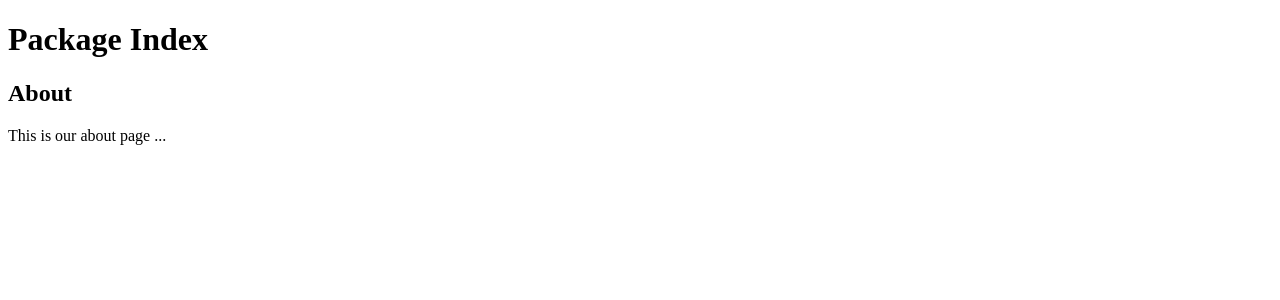
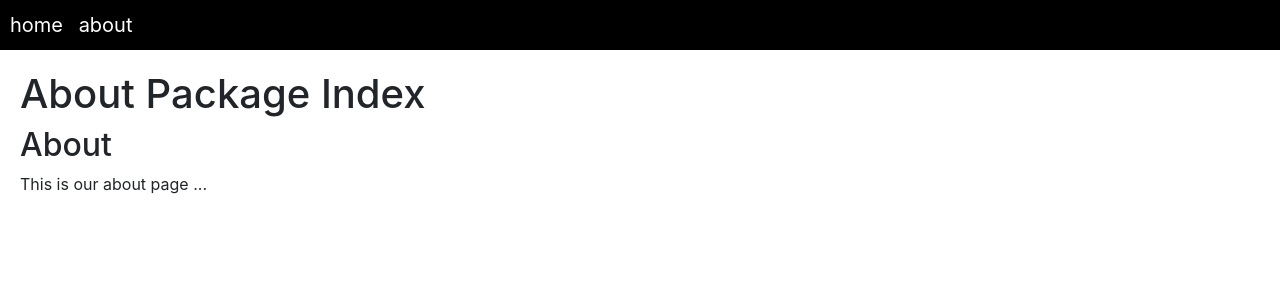
Before and after one commit to CoffeyBlog/pipy, a Flask app: page /about in a window 1280 px wide. Shown: the top 300 px of the page. Run offline with Flask 2, Linux system fonts and the light colour scheme; some libraries are stand-ins or nearby versions.

Commit message:
added _layouts

```diff
--- /dev/null
+++ b/templates/_layout.html
@@ -0,0 +1,34 @@
+<!DOCTYPE html>
+<html lang="en">
+<head>
+    <meta charset="UTF-8">
+
+    <!-- Bootstrap CSS only -->
+    <link rel="stylesheet" href="https://stackpath.bootstrapcdn.com/bootstrap/4.5.0/css/bootstrap.min.css" integrity="sha384-9aIt2nRpC12Uk9gS9baDl411NQApFmC26EwAOH8WgZl5MYYxFfc+NcPb1dKGj7Sk" crossorigin="anonymous">
+
+    <!--- CSS style sheet--->
+    <link rel="stylesheet" href="/static/css/site.css"/>
+
+    <title>Python Package Index</title>
+</head>
+<body>
+<nav>
+    <a href='/'>home</a>
+    <a href='/about'>about</a>
+</nav>
+
+<div class="main_content">
+    {% block main_content %}
+
+    {% endblock %}
+
+</div>
+
+
+<!-- JS, Popper.js, and jQuery -->
+<script src="https://code.jquery.com/jquery-3.5.1.slim.min.js" integrity="sha384-DfXdz2htPH0lsSSs5nCTpuj/zy4C+OGpamoFVy38MVBnE+IbbVYUew+OrCXaRkfj" crossorigin="anonymous"></script>
+<script src="https://cdn.jsdelivr.net/npm/popper.js@1.16.0/dist/umd/popper.min.js" integrity="sha384-Q6E9RHvbIyZFJoft+2mJbHaEWldlvI9IOYy5n3zV9zzTtmI3UksdQRVvoxMfooAo" crossorigin="anonymous"></script>
+<script src="https://stackpath.bootstrapcdn.com/bootstrap/4.5.0/js/bootstrap.min.js" integrity="sha384-OgVRvuATP1z7JjHLkuOU7Xw704+h835Lr+6QL9UvYjZE3Ipu6Tp75j7Bh/kR0JKI" crossorigin="anonymous"></script>
+
+</body>
+</html>
--- a/templates/about.html
+++ b/templates/about.html
@@ -1,18 +1,11 @@
-<!DOCTYPE html>
-<html lang="en">
-<head>
-    <meta charset="UTF-8">
-    <title>Python Package Index</title>
-</head>
-<body>
+{%  extends "_layout.html" %}
+{%  block main_content %}
 
-<h1>Package Index</h1>
+<h1>About Package Index</h1>
 <h2>About</h2>
 
 <div>
     <p>This is our about page ... </p>
 </div>
 
-
-</body>
-</html>
+{% endblock %}
```
